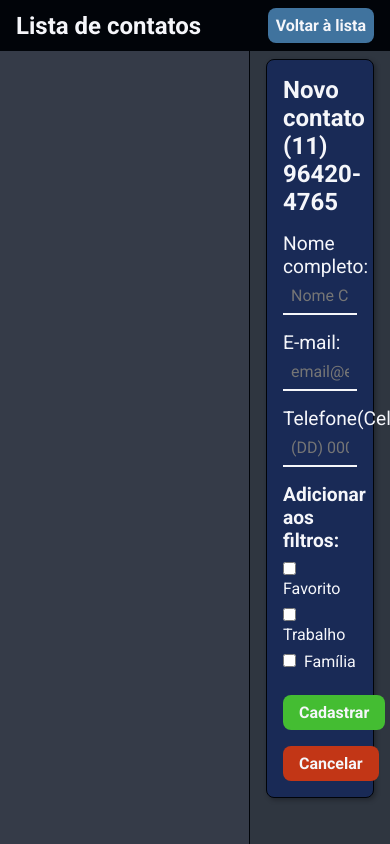
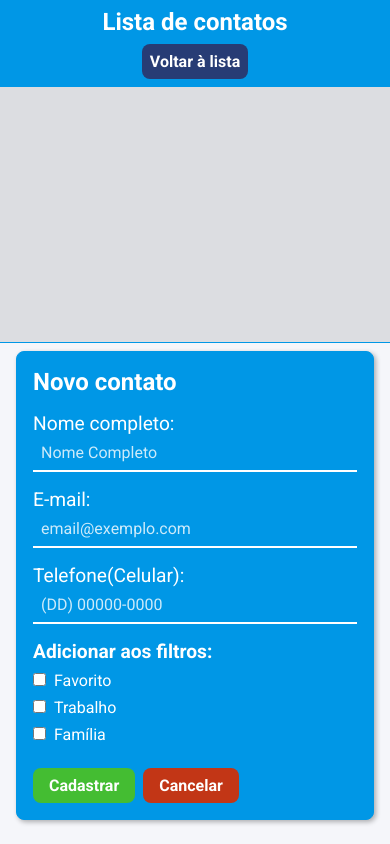
Before and after one commit to Aguiar-gabrielcosta/lista-de-contatos-react, a React (Create React App) app: page /cadastro in a window 390 px wide. Built offline with nearby package versions, Linux system fonts and the light colour scheme.

Commit message:
Responsividade

```diff
--- a/src/App.tsx
+++ b/src/App.tsx
@@ -1,7 +1,8 @@
+import { useEffect, useState } from 'react'
 import { Provider } from 'react-redux'
 import { createBrowserRouter, RouterProvider } from 'react-router-dom'
 import { ThemeProvider } from 'styled-components'
-import { temaDark } from './theme/theme'
+import { temaDark, temaLight } from './theme/theme'
 import store from './store'
 import Home from './pages/Home'
 import Cadastro from './pages/Cadastro'
@@ -19,9 +20,24 @@ const rotas = createBrowserRouter([
 ])
 
 function App() {
+  const [prefernciaTemaEscuro, setPreferencia] = useState(true)
+
+  useEffect(() => {
+    const prefersDark = window.matchMedia(
+      '(prefers-color-scheme: dark)'
+    ).matches
+    const prefersLight = window.matchMedia(
+      '(prefers-color-scheme: light)'
+    ).matches
+
+    if (prefersDark) setPreferencia(true)
+    else if (prefersLight) setPreferencia(false)
+    else setPreferencia(true)
+  }, [])
+
   return (
     <Provider store={store}>
-      <ThemeProvider theme={temaDark}>
+      <ThemeProvider theme={prefernciaTemaEscuro ? temaDark : temaLight}>
         <EstiloGlobal />
         <LayoutContainer>
           <RouterProvider router={rotas} />
--- a/src/components/Formulario/index.tsx
+++ b/src/components/Formulario/index.tsx
@@ -45,7 +45,6 @@ const Formulario = () => {
 
   const cadastrarNovoContato = (event: FormEvent) => {
     event.preventDefault()
-    console.log('Formulário submetido')
 
     dispatch(
       cadastrar({
@@ -61,7 +60,7 @@ const Formulario = () => {
 
   return (
     <S.Form onSubmit={cadastrarNovoContato}>
-      <S.Titulo>Novo contato {formataTelefone('11964204765')}</S.Titulo>
+      <S.Titulo>Novo contato</S.Titulo>
       <S.Campo>
         <label htmlFor="nome">Nome completo: </label>
         <input
--- a/src/components/Formulario/styles.ts
+++ b/src/components/Formulario/styles.ts
@@ -26,6 +26,11 @@ export const Campo = styled.div`
     font-size: 1rem;
     width: 100%;
     padding: 8px;
+
+    &::placeholder {
+      color: ${(props) => props.theme.corTexto};
+      opacity: 0.8;
+    }
   }
 `
 
--- a/src/containers/Header/styles.ts
+++ b/src/containers/Header/styles.ts
@@ -6,6 +6,11 @@ export const Header = styled.div`
   justify-content: space-between;
   align-items: center;
   color: ${(props) => props.theme.corTitulo};
+
+  @media (max-width: 760px) {
+    flex-direction: column;
+    row-gap: 8px;
+  }
 `
 
 export const Logo = styled.h1`
--- a/src/styles/index.ts
+++ b/src/styles/index.ts
@@ -22,6 +22,10 @@ export const LayoutContainer = styled.div`
   grid-template-rows: auto 1fr;
   grid-template-columns: 250px 1fr;
   height: 100vh;
+
+  @media (max-width: 760px) {
+    grid-template-columns: 1fr;
+  }
 `
 
 export const HeaderContainer = styled.header`
@@ -35,12 +39,22 @@ export const AsideContainer = styled.aside`
   background-color: ${(props) => props.theme.corSecundaria};
   border-right: 1px solid ${(props) => props.theme.corTerciaria};
   padding: 8px 16px;
+
+  @media (max-width: 760px) {
+    grid-column: 1/-1;
+    border-right: none;
+    border-bottom: 1px solid ${(props) => props.theme.corTerciaria};
+  }
 `
 
 export const MainContainer = styled.main`
   grid-column: 2/3;
   padding: 8px 16px;
   overflow-y: scroll;
+
+  @media (max-width: 760px) {
+    grid-column: 1/-1;
+  }
 `
 
 export const Botao = styled.button`
--- a/src/theme/theme.ts
+++ b/src/theme/theme.ts
@@ -27,3 +27,18 @@ export const temaDark: Theme = {
   corBotaoNeutro: '#40739e',
   corBotaoNeutroHover: '#487eb0'
 }
+
+export const temaLight: Theme = {
+  corPrincipal: '#0097e6',
+  corSecundaria: '#dcdde1',
+  corTerciaria: '#0097e6',
+  corDeFundo: '#f5f6fa',
+  corTitulo: '#fff',
+  corTexto: '#fff',
+  corBotaoPositivo: '#44bd32',
+  corBotaoPositivoHover: '#4cd137',
+  corBotaoNegativo: '#c23616',
+  corBotaoNegativoHover: '#e84118',
+  corBotaoNeutro: '#273c75',
+  corBotaoNeutroHover: '#192a56'
+}
```
